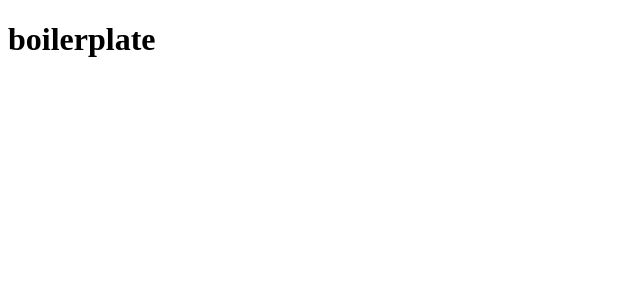
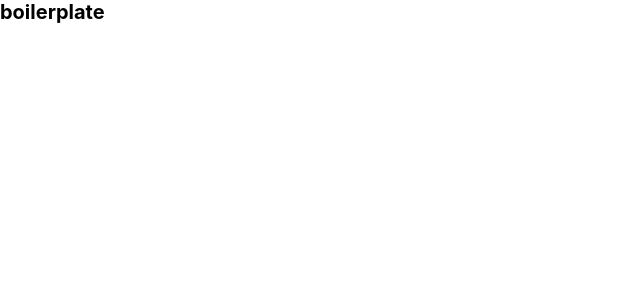
Before and after one commit to devlucaslopes/next-boilerplate, a Next.js app: page / in a window 1280 px wide. Shown: the top 300 px of the page, without its empty margins (0-640 px from the left). Built offline with nearby package versions, Linux system fonts and the light colour scheme.

Commit message:
create global styles

```diff
--- /dev/null
+++ b/src/pages/_app.tsx
@@ -0,0 +1,18 @@
+import { AppProps } from 'next/app'
+import Head from 'next/head'
+
+import { GlobalStyles } from '../styles/global'
+
+function App({ Component, pageProps }: AppProps) {
+  return (
+    <>
+      <Head>
+        <title>Next Boilerplate</title>
+      </Head>
+      <GlobalStyles />
+      <Component {...pageProps} />
+    </>
+  )
+}
+
+export default App
--- /dev/null
+++ b/src/styles/global.ts
@@ -0,0 +1,17 @@
+import { createGlobalStyle } from 'styled-components'
+
+export const GlobalStyles = createGlobalStyle`
+  * {
+    margin: 0;
+    padding: 0;
+    box-sizing: border-box;
+  }
+
+  html {
+    font-size: 62.5%;
+  }
+
+  body {
+    font-family: -apple-system, BlinkMacSystemFont, 'Segoe UI', Roboto, Oxygen, Ubuntu, Cantarell, 'Open Sans', 'Helvetica Neue', sans-serif;
+  }
+`
```
